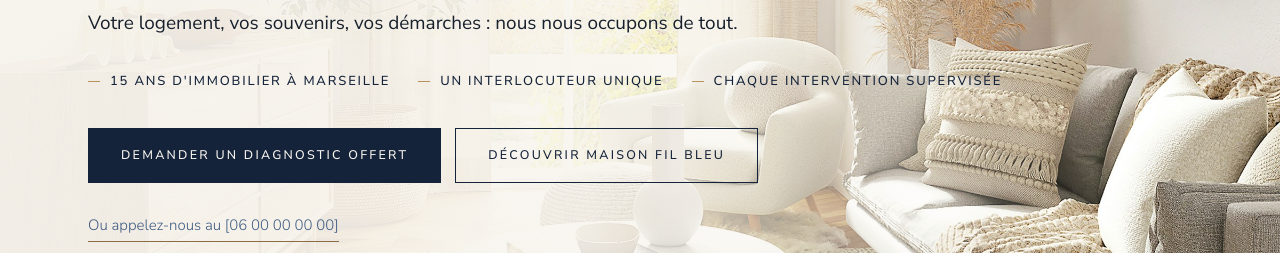
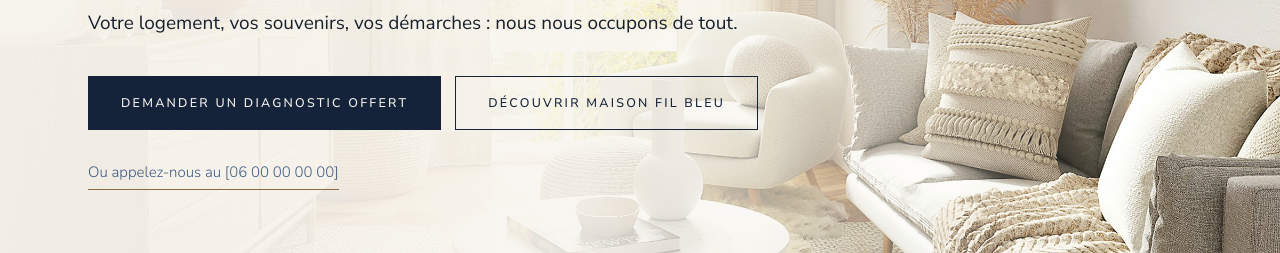
Before and after one commit to maison-fil-bleu/maison-fil-bleu, an Astro site: page / in a window 1280 px wide. Shown: the part 547-800 px from the top of the page. Built offline with nearby package versions, Linux system fonts and the light colour scheme; Astro itself is replaced by a stand-in of ours.

Commit message:
Accueil : retrait des trois mentions sous le titre
Co-Authored-By: Claude Opus 5.5 <noreply@anthropic.com>

```diff
--- a/src/pages/index.astro
+++ b/src/pages/index.astro
@@ -18,7 +18,6 @@ const meta = META['/'];
 <span style="display: flex; flex-direction: column; gap: 8px"><span class="lbl">Transition &amp; accompagnement</span><span style="font-family: 'Nunito Sans', sans-serif; font-size: 10.5px; font-weight: 400; letter-spacing: 0.22em; text-transform: uppercase; color: #735A33">Marseille et région PACA</span></span>
 <h1 class="h1" style="color: #15233A">Pour que chaque départ soit une belle arrivée.</h1>
 <p class="lead" style="color: #4A4F58">Votre logement, vos souvenirs, vos démarches : nous nous occupons de tout.</p>
-<ul class="ac-picto" aria-label="Nos engagements en bref"><li>15 ans d'immobilier à Marseille</li><li>Un interlocuteur unique</li><li>Chaque intervention supervisée</li></ul>
 <div style="display: flex; flex-wrap: wrap; gap: 14px; margin-top: 6px"><a class="btn" href="/contact">Demander un diagnostic offert</a><a class="btn2" href="/notre-methode">Découvrir Maison Fil Bleu</a></div>
 <a href="/contact" style="color: #3D5A80; font-size: 15px; text-decoration: none; border-bottom: 1px solid #8A6D43; align-self: flex-start; padding-bottom: 3px">Ou appelez-nous au {SITE.telephone}</a>
 </div>
@@ -153,7 +152,4 @@ const meta = META['/'];
 /* Styles propres à cette page (repris de la maquette) */
 .h1{font-family:'Cormorant Garamond',Georgia,serif;font-weight:500;font-size:72px;line-height:1.04;margin:0;letter-spacing:-.01em}
 .h2{font-family:'Cormorant Garamond',Georgia,serif;font-weight:500;font-size:48px;line-height:1.1;margin:0}
-.ac-picto{list-style:none;margin:0;padding:0;display:flex;flex-wrap:wrap;gap:10px 28px;width:max-content;max-width:calc(100vw - 48px)}
-.ac-picto li{position:relative;padding-left:22px;font-family:'Nunito Sans',sans-serif;font-size:13px;font-weight:500;letter-spacing:.14em;text-transform:uppercase;color:#15233A}
-.ac-picto li::before{content:'';position:absolute;left:0;top:50%;width:12px;height:1px;background:#B8925A}
 </style>
```
